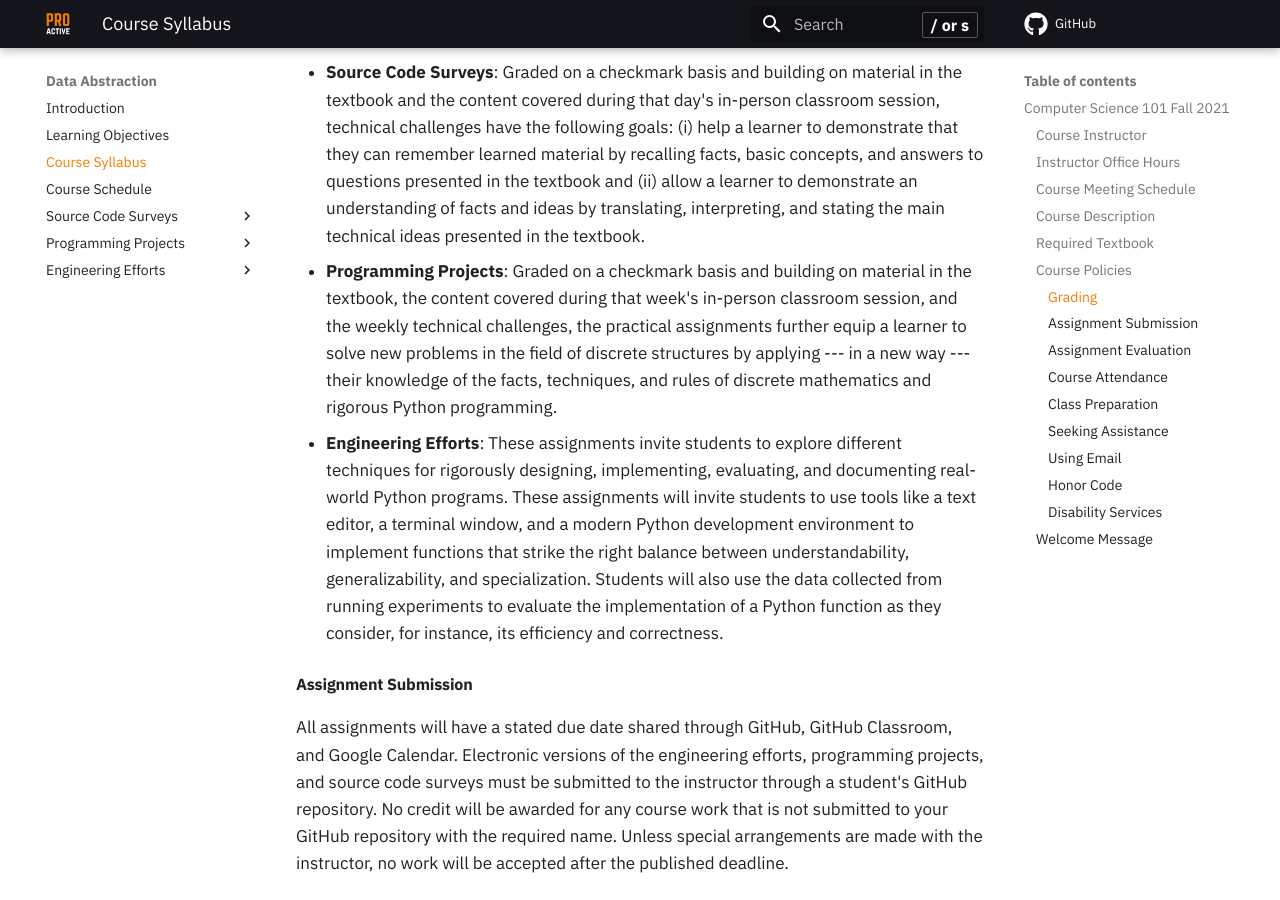
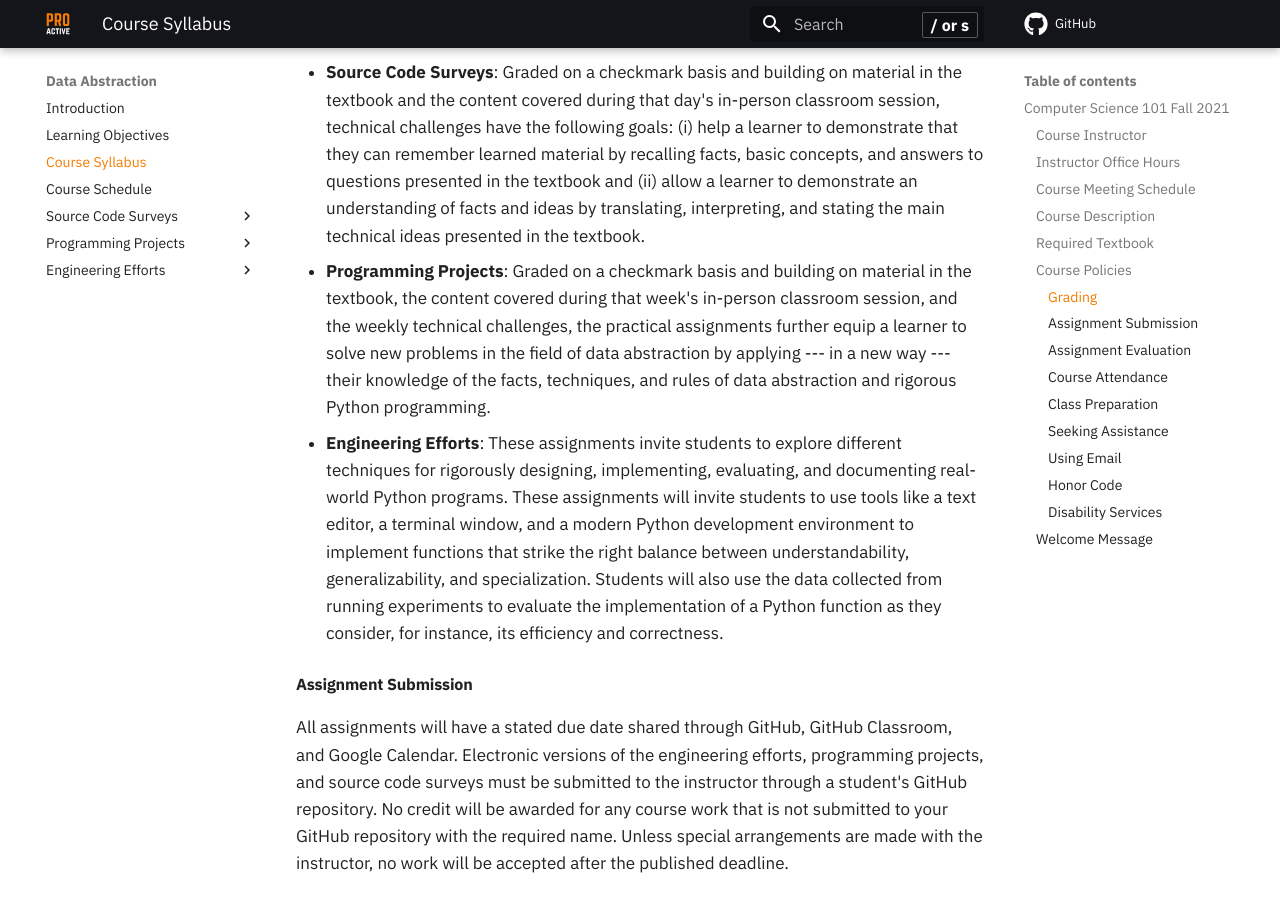
Before and after one commit to ProactiveProgrammers/www.proactiveprogrammers.com, an MkDocs documentation site: the page built from docs/data-abstraction/syllabus-data-abstraction.md, in a window 1280 px wide and 900 px high, scrolled down 2532 px. Built offline with MkDocs 1.6.1 and Material for MkDocs 9.7.7, drawn with Linux system fonts in a browser that asks for light colours; comment, search, counter and statistics services are not loaded.

Commit message:
fix: Use correct course term in syllabus-data-abstraction.

```diff
--- a/docs/data-abstraction/syllabus-data-abstraction.md
+++ b/docs/data-abstraction/syllabus-data-abstraction.md
@@ -108,8 +108,8 @@ These grading categories have the following definitions:
     material in the textbook, the content covered during that week's in-person
     classroom session, and the weekly technical challenges, the practical
     assignments further equip a learner to solve new problems in the field of
-    discrete structures by applying --- in a new way --- their knowledge of the
-    facts, techniques, and rules of discrete mathematics and rigorous Python
+    data abstraction by applying --- in a new way --- their knowledge of the
+    facts, techniques, and rules of data abstraction and rigorous Python
     programming.
 
 -   **Engineering Efforts**: These assignments invite students to explore
```
